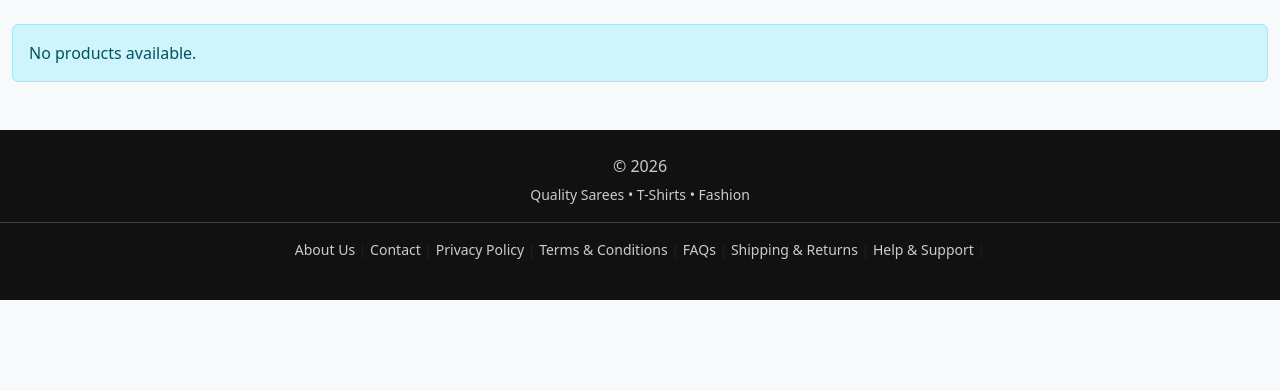
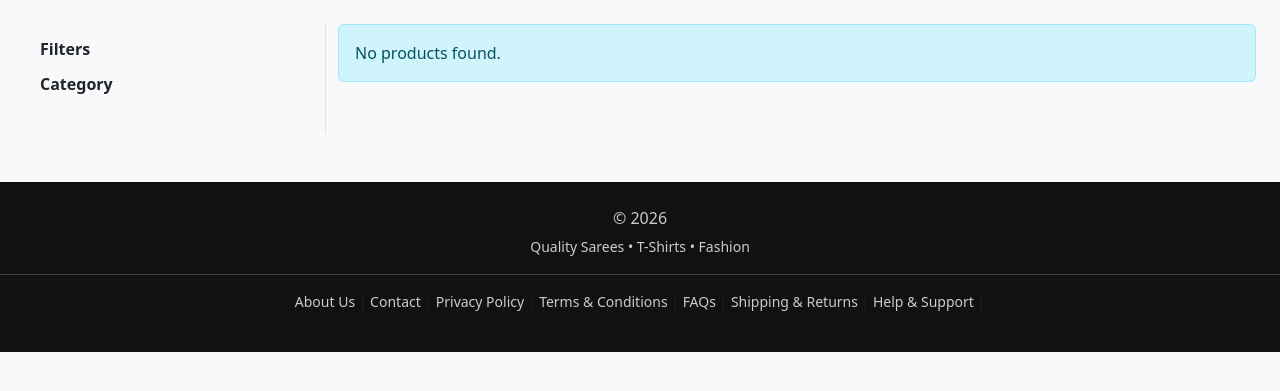
Before and after one commit to Saifuddin1/Store, a Flask app: page /products in a window 1280 px wide. Shown: the part 46-437 px from the top of the page. Run offline with Flask 3, Linux system fonts and the light colour scheme; the visitor is signed in with stand-in values (Sample User, id 1); data that the repository does not hold is empty.

Commit message:
updated code

```diff
--- a/app/main/routes.py
+++ b/app/main/routes.py
@@ -160,10 +160,67 @@ def move_wishlist_to_cart(product_id):
     flash("Moved to cart 🛒", "success")
     return redirect(url_for("main.wishlist"))
 
+# OLD
+# @main_bp.route("/products")
+# def product_list():
+#     q = request.args.get("q", "").strip()
+
+#     products_query = (
+#         Product.query
+#         .join(Category)
+#         .filter(
+#             Product.is_active == True,
+#             Category.is_active == True
+#         )
+#     )
+
+#     # 🔍 SEARCH LOGIC
+#     if q:
+#         products_query = products_query.filter(
+#             or_(
+#                 Product.name.ilike(f"%{q}%"),
+#                 Category.name.ilike(f"%{q}%")
+#             )
+#         )
+
+#     products = (
+#         products_query
+#         .order_by(Product.created_at.desc())
+#         .all()
+#     )
+
+#     # ⭐ Rating summary (avg + count)
+#     ratings = (
+#         db.session.query(
+#             ProductReview.product_id,
+#             func.avg(ProductReview.rating).label("avg_rating"),
+#             func.count(ProductReview.id).label("total_reviews")
+#         )
+#         .filter(ProductReview.is_approved == True)
+#         .group_by(ProductReview.product_id)
+#         .all()
+#     )
+
+#     rating_map = {
+#         r.product_id: {
+#             "avg": round(float(r.avg_rating), 1),
+#             "count": r.total_reviews
+#         }
+#         for r in ratings
+#     }
+
+#     return render_template(
+#         "store/products.html",
+#         products=products,
+#         rating_map=rating_map,
+#         search_query=q  # optional UX improvement
+#     )
+
 
 @main_bp.route("/products")
 def product_list():
     q = request.args.get("q", "").strip()
+    category_ids = request.args.getlist("categories")  # 👈 NEW
 
     products_query = (
         Product.query
@@ -174,7 +231,7 @@ def product_list():
         )
     )
 
-    # 🔍 SEARCH LOGIC
+    # 🔍 SEARCH
     if q:
         products_query = products_query.filter(
             or_(
@@ -183,13 +240,19 @@ def product_list():
             )
         )
 
+    # 🧩 CATEGORY FILTER
+    if category_ids:
+        products_query = products_query.filter(
+            Product.category_id.in_(category_ids)
+        )
+
     products = (
         products_query
         .order_by(Product.created_at.desc())
         .all()
     )
 
-    # ⭐ Rating summary (avg + count)
+    # ⭐ RATINGS (UNCHANGED)
     ratings = (
         db.session.query(
             ProductReview.product_id,
@@ -209,12 +272,18 @@ def product_list():
         for r in ratings
     }
 
+    # 📦 ALL ACTIVE CATEGORIES (FOR FILTER)
+    categories = Category.query.filter_by(is_active=True).all()
+
     return render_template(
         "store/products.html",
         products=products,
         rating_map=rating_map,
-        search_query=q  # optional UX improvement
+        categories=categories,
+        selected_categories=category_ids,
+        search_query=q
     )
+
 
 
 @main_bp.route("/category/<slug>")
--- a/app/templates/store/products.html
+++ b/app/templates/store/products.html
@@ -1,53 +1,129 @@
 {% extends "layout/customer_base.html" %}
-
 {% block title %}All Products | My Store{% endblock %}
 
 {% block content %}
 
-<!-- ================= PRODUCTS ================= -->
-{% if products %}
-<div class="row">
+<div class="container-fluid">
+  <div class="row">
 
-  {% for p in products %}
-  <div class="col-xl-3 col-lg-4 col-md-6 col-sm-6 col-12 mb-4">
+    <!-- ================= DESKTOP FILTER (LEFT) ================= -->
+    <aside class="col-lg-3 d-none d-lg-block border-end">
+      <form method="GET" id="desktopFilterForm" class="p-3">
 
-        {% include "store/_product_card.html" %}
+        <h6 class="fw-semibold mb-3">Filters</h6>
 
+        <div class="mb-4">
+          <h6 class="fw-semibold mb-2">Category</h6>
+
+          {% for cat in categories %}
+          <div class="form-check mb-2">
+            <input
+              class="form-check-input category-filter"
+              type="checkbox"
+              name="categories"
+              value="{{ cat.id }}"
+              id="cat{{ cat.id }}"
+              {% if cat.id|string in selected_categories %}checked{% endif %}
+            >
+            <label class="form-check-label" for="cat{{ cat.id }}">
+              {{ cat.name }}
+            </label>
+          </div>
+          {% endfor %}
+        </div>
+
+        {% if search_query %}
+          <input type="hidden" name="q" value="{{ search_query }}">
+        {% endif %}
+
+      </form>
+    </aside>
+
+    <!-- ================= PRODUCTS AREA ================= -->
+    <main class="col-lg-9 col-12">
+
+      <!-- MOBILE FILTER BAR -->
+      <div class="d-lg-none d-flex justify-content-between align-items-center mb-3">
+        <button class="btn btn-outline-dark btn-sm"
+                data-bs-toggle="offcanvas"
+                data-bs-target="#mobileFilter">
+          ☰ Filters
+        </button>
+
+        {% if search_query %}
+          <span class="text-muted small">
+            Results for "{{ search_query }}"
+          </span>
+        {% endif %}
+      </div>
+
+      <!-- PRODUCTS GRID -->
+      {% if products %}
+      <div class="row">
+        {% for p in products %}
+        <div class="col-xl-3 col-lg-4 col-md-6 col-sm-6 col-12 mb-4">
+          {% include "store/_product_card.html" %}
+        </div>
+        {% endfor %}
+      </div>
+      {% else %}
+      <div class="alert alert-info">
+        No products found.
+      </div>
+      {% endif %}
+
+    </main>
   </div>
-  {% endfor %}
+</div>
 
+<!-- ================= MOBILE FILTER OFFCANVAS ================= -->
+<div class="offcanvas offcanvas-start" tabindex="-1" id="mobileFilter">
+  <div class="offcanvas-header">
+    <h5 class="offcanvas-title">Filters</h5>
+    <button type="button" class="btn-close" data-bs-dismiss="offcanvas"></button>
+  </div>
+
+  <div class="offcanvas-body">
+    <form method="GET" id="mobileFilterForm">
+
+      <h6 class="fw-semibold mb-3">Category</h6>
+
+      {% for cat in categories %}
+      <div class="form-check mb-2">
+        <input
+          class="form-check-input category-filter"
+          type="checkbox"
+          name="categories"
+          value="{{ cat.id }}"
+          id="mcat{{ cat.id }}"
+          {% if cat.id|string in selected_categories %}checked{% endif %}
+        >
+        <label class="form-check-label" for="mcat{{ cat.id }}">
+          {{ cat.name }}
+        </label>
+      </div>
+      {% endfor %}
+
+      {% if search_query %}
+        <input type="hidden" name="q" value="{{ search_query }}">
+      {% endif %}
+
+    </form>
+  </div>
 </div>
-{% else %}
-<div class="alert alert-info">
-  No products available.
-</div>
-{% endif %}
 
-<!-- ================= STYLES ================= -->
-<style>
-.product-card:hover {
-  transform: translateY(-6px);
-  transition: 0.2s ease;
-}
+<!-- ================= AUTO APPLY FILTER SCRIPT ================= -->
+<script>
+document.addEventListener("DOMContentLoaded", function () {
 
-.badge {
-  font-size: 0.75rem;
-}
+  document.querySelectorAll(".category-filter").forEach(cb => {
+    cb.addEventListener("change", function () {
+      const form = cb.closest("form");
+      if (form) form.submit();
+    });
+  });
 
-/* Mobile tuning */
-@media (max-width: 576px) {
-  h2 {
-    font-size: 1.5rem;
-  }
-
-  .card-title {
-    font-size: 0.95rem;
-  }
-
-  .btn {
-    font-size: 0.85rem;
-  }
-}
-</style>
+});
+</script>
 
 {% endblock %}
```
